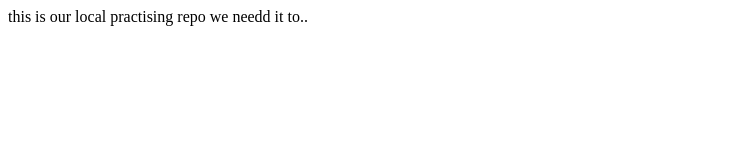
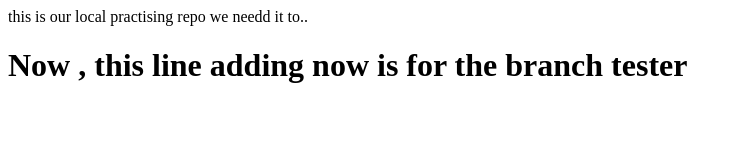
Before and after one commit to saeedtamboli01/funtoo, a plain HTML site: page index.html in a window 1280 px wide. Shown: the whole page, without its empty margins (0-742 px from the left). Drawn offline with Linux system fonts and the light colour scheme.

Commit message:
this commitedd from tester

```diff
--- a/index.html
+++ b/index.html
@@ -1,3 +1,6 @@
 
 
 <p> this is our local practising repo we needd it to..</p>
+<h1> Now , this line adding now is for the branch tester
+
+</h1>
```
